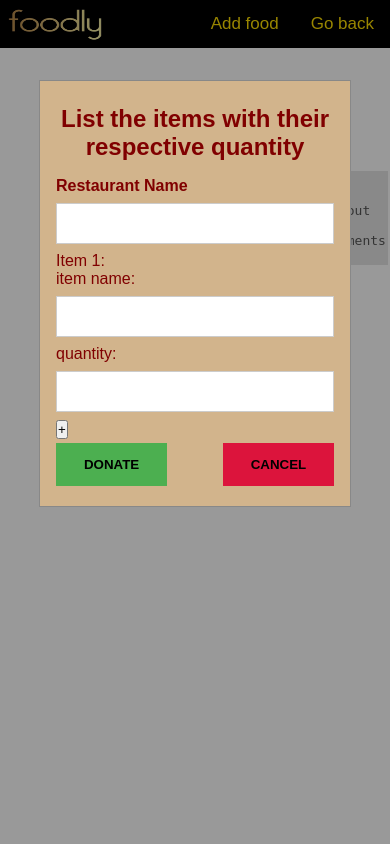
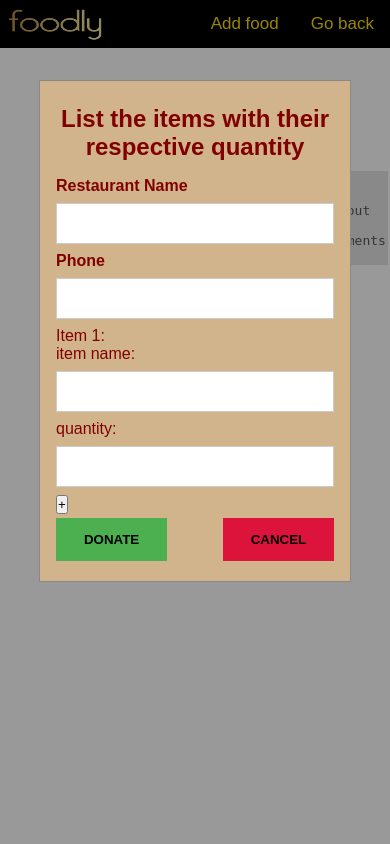
Before and after one commit to namanvashistha/hackfest_18, a PHP site: page /food_donation.php in a window 390 px wide, after a click on "Add food". Run offline with PHP 8.4, Linux system fonts and the light colour scheme; data that the repository does not hold is empty.

Commit message:
updated taking phone numbers while updating

```diff
--- a/food_donation.php
+++ b/food_donation.php
@@ -4,11 +4,12 @@ include "connection.php";
 if(isset($_POST['update'])){
   $item_name=$_POST['item_name'];
   $item_quan=$_POST['item_quan'];
+  $ph = $_POST['phone'];
   $res=$_POST['res'];
   for($i=0;$i<sizeof($item_name);$i++){
     if(empty($item_name[$i]) || empty($item_quan[$i]))
             continue;
-    $q="INSERT INTO donate(`restaurant`,`item_name`,`item_quan`) VALUES ('$res','$item_name[$i]', '$item_quan[$i]');";
+    $q="INSERT INTO donate(`restaurant`,`item_name`,`item_quan`,`phone`) VALUES ('$res','$item_name[$i]', '$item_quan[$i]','$ph');";
     mysqli_query($con,$q);
   }
   header('location:food_donation.php');
@@ -37,8 +38,10 @@ if(isset($_POST['update'])){
 <div class="heading"><h2><center>List the items with their respective quantity</center></h2></div>
     <div class="container">
       <form method="post" >
-        <label for="uname"><b>Restaurant Name</b></label>
+        <label for="res"><b>Restaurant Name</b></label>
       <input type="text" name="res" required>
+       <label for="phone"><b>Phone</b></label>
+      <input type="text" name="phone" required>
        <div id="item_fileds">
            <div>
             <div class='label'>Item 1:</div>
```
